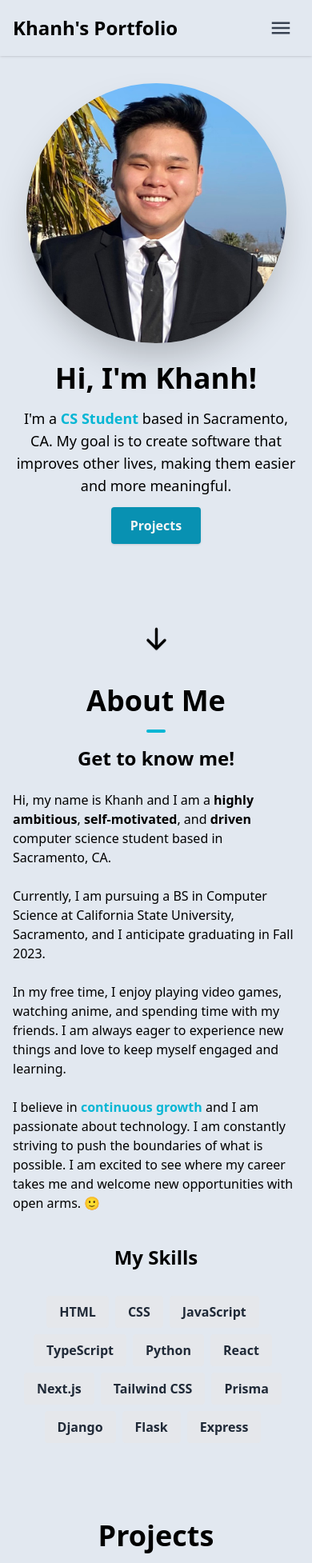
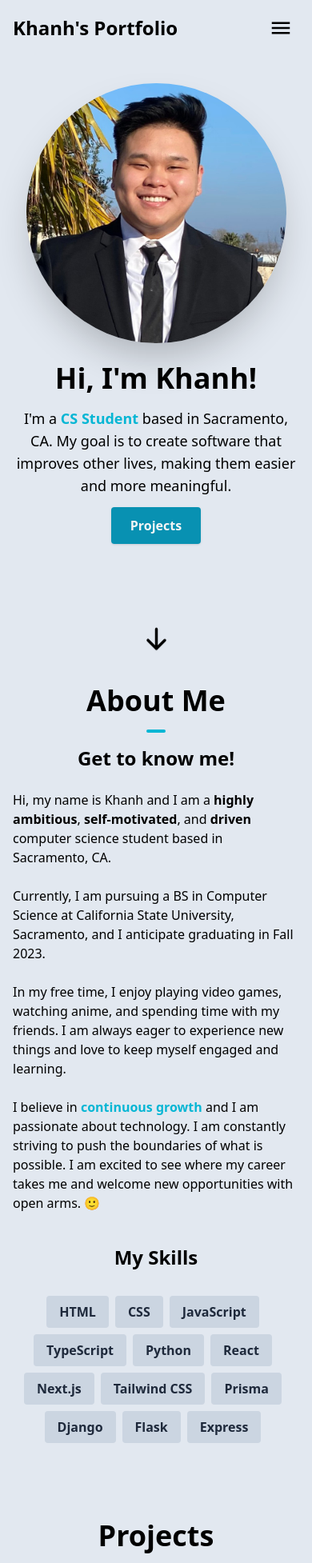
Before and after one commit to khanhtruong0808/kt-portfolio, a Next.js app: page / in a window 390 px wide. Shown: the top 1954 px of the page at 80% size. Built offline with nearby package versions, Linux system fonts and the light colour scheme.

Commit message:
Blend navbar at the top and show border on scroll, subtle footer animation

```diff
--- a/package.json
+++ b/package.json
@@ -10,7 +10,6 @@
   },
   "dependencies": {
     "@next/font": "13.1.6",
-    "@types/node": "18.11.18",
     "@types/react": "18.0.27",
     "@types/react-dom": "18.0.10",
     "eslint": "8.32.0",
@@ -24,6 +23,7 @@
     "typescript": "4.9.4"
   },
   "devDependencies": {
+    "@types/node": "18.16.3",
     "@types/react-scroll": "^1.8.6",
     "autoprefixer": "^10.4.13",
     "postcss": "^8.4.21",
--- a/src/components/AboutSection.tsx
+++ b/src/components/AboutSection.tsx
@@ -69,7 +69,7 @@ const AboutSection = () => {
               {skills.map((item, idx) => {
                 return (
                   <Link key={idx} href={item.docs} target="_blank">
-                    <p className="bg-gray-200 px-4 py-2 mr-2 mt-2 text-gray-800 rounded font-semibold hover:bg-gray-300 hover:text-gray-700 hover:scale-105 transition">
+                    <p className="bg-slate-300 px-4 py-2 mr-2 mt-2 text-slate-800 rounded font-semibold hover:bg-slate-400 hover:text-gray-900 hover:scale-105 transition">
                       {item.skill}
                     </p>
                   </Link>
--- a/src/components/Footer.tsx
+++ b/src/components/Footer.tsx
@@ -1,9 +1,12 @@
 import React from "react";
 import { AiOutlineGithub, AiOutlineLinkedin } from "react-icons/ai";
+import SlideUp from "./SlideUp";
 
 const Footer = () => {
   return (
     <footer className="mx-auto max-w-3xl px-4 sm:px-6 md:max-w-5xl ">
+      <SlideUp offset="0px 0px 0px 0px">
+        <div className="animate-slideUpCubiBezier animation-delay-6">
           <hr className="w-full h-0.5 mx-auto mt-8 dark:bg-neutral-200 bg-neutral-600 border-0"></hr>
           <div className="mx-auto  p-4 flex flex-col text-center text-neutral-900 md:flex-row md:justify-between">
             <div className="flex flex-row items-center justify-center space-x-1 text-neutral-600 dark:text-neutral-100">
@@ -33,6 +36,8 @@ const Footer = () => {
               </a>
             </div>
           </div>
+        </div>
+      </SlideUp>
     </footer>
   );
 };
--- a/src/components/Navbar.tsx
+++ b/src/components/Navbar.tsx
@@ -32,11 +32,25 @@ export default function Navbar() {
   const currentTheme = theme === "system" ? systemTheme : theme;
   const [mounted, setMounted] = useState(false);
   const [navbar, setNavbar] = useState(false);
+  const [border, setBorder] = useState("");
 
-  // Fix for system theme flickering
-  // useEffect only runs on the client, so now we can safely show the UI
+  // Show navbar border on scroll
+  const navBorder = () => {
+    if (window !== undefined) {
+      let windowHeight = window.scrollY;
+      windowHeight >= 30 ? setBorder("shadow dark:border-b") : setBorder("");
+    }
+  };
+
   useEffect(() => {
+    // Fix for system theme flickering
+    // useEffect only runs on the client, so now we can safely show the UI
     setMounted(true);
+    window.addEventListener("scroll", navBorder);
+
+    return () => {
+      window.removeEventListener("scroll", navBorder);
+    };
   }, []);
 
   if (!mounted) {
@@ -44,13 +58,15 @@ export default function Navbar() {
   }
 
   return (
-    <header className="w-full mx-auto px-4 md:px-8 fixed top-0 z-50 shadow bg-slate-200 dark:bg-slate-800 dark:border-b dark:border-slate-700">
+    <header
+      className={`w-full mx-auto px-4 md:px-8 fixed top-0 z-50 bg-slate-200 dark:bg-slate-800 dark:border-slate-700 ${border}`}
+    >
       <div className="justify-between md:items-center md:flex">
         <div>
           <div className="flex items-center justify-between py-3 md:py-5 md:block">
             <Link to="home">
               <div className="container flex items-center space-x-2 cursor-pointer">
-                <h2 className="text-2xl font-bold">Khanh&apos;s Portfolio</h2>
+                <h2 className="text-2xl font-bold">Khanh&apos;s Portfolio </h2>
               </div>
             </Link>
             <div className="md:hidden">
@@ -58,7 +74,17 @@ export default function Navbar() {
                 className="p-2 text-gray-700 rounded-md outline-none focus:border-gray-400 focus:border"
                 onClick={() => setNavbar(!navbar)}
               >
-                {navbar ? <IoMdClose size={30} /> : <IoMdMenu size={30} />}
+                {navbar ? (
+                  <IoMdClose
+                    size={30}
+                    color={currentTheme === "dark" ? "white" : "black"}
+                  />
+                ) : (
+                  <IoMdMenu
+                    size={30}
+                    color={currentTheme === "dark" ? "white" : "black"}
+                  />
+                )}
               </button>
             </div>
           </div>
@@ -66,11 +92,11 @@ export default function Navbar() {
 
         <div>
           <div
-            className={`flex-1 justify-self-center pb-3 mt-8 md:block md:pb-0 md:mt-0 ${
+            className={`flex-1 justify-self-center pb-3 md:block md:pb-0 md:mt-0 ${
               navbar ? "block" : "hidden"
             }`}
           >
-            <div className="items-center justify-center space-y-8 md:flex md:space-x-6 md:space-y-0">
+            <div className="items-center justify-center space-y-2 md:flex md:space-x-6 md:space-y-0">
               {NAV_ITEMS.map((item, idx) => {
                 return (
                   <Link
```
Also changed, not shown: 1 other file (tests, documents, lock files or other folders). Lines whose indentation alone changed are shown as unchanged.
